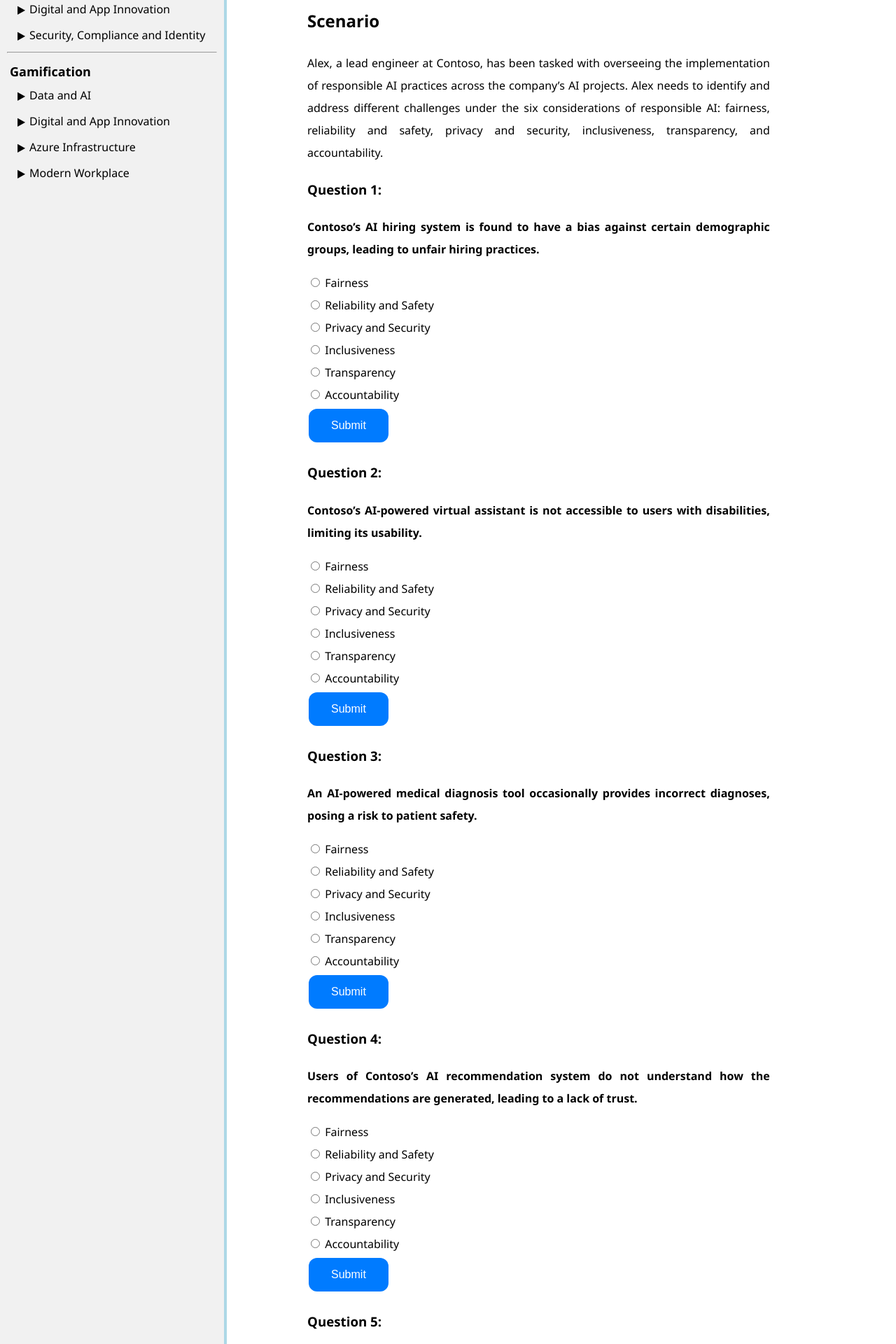
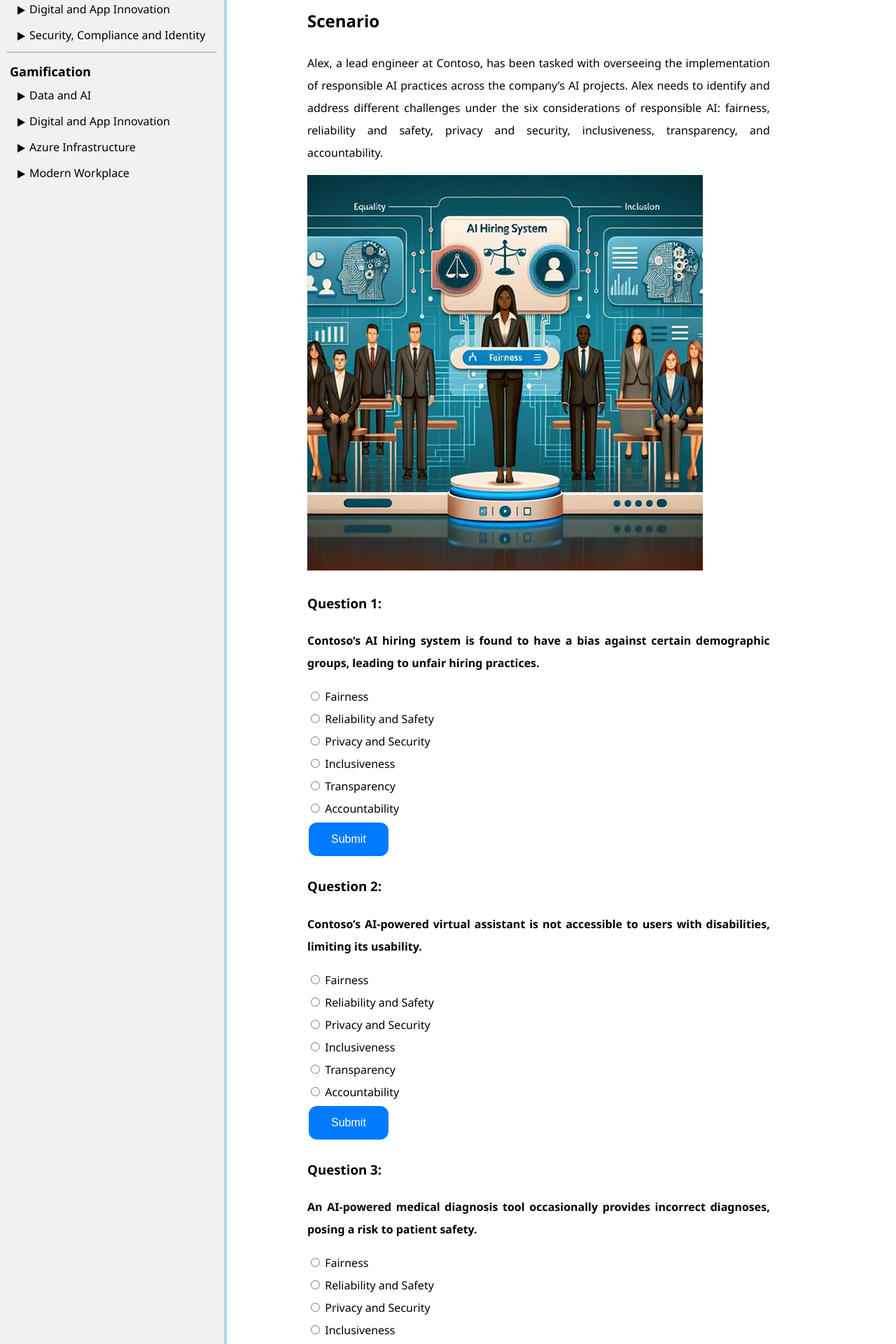
Before and after one commit to ningweinw/iengage, a Jekyll site: the page built from project-files/case-study/Data and AI/Responsible AI.md, in a window 1280 px wide. Shown: the part 300-2220 px from the top of the page at 70% size. Built offline with Jekyll 4.4.1, drawn with Linux system fonts in a browser that asks for light colours.

Commit message:
Update Responsible AI.md

```diff
--- a/project-files/case-study/Data and AI/Responsible AI.md
+++ b/project-files/case-study/Data and AI/Responsible AI.md
@@ -15,6 +15,10 @@
 ## Scenario
 
 Alex, a lead engineer at Contoso, has been tasked with overseeing the implementation of responsible AI practices across the company's AI projects. Alex needs to identify and address different challenges under the six considerations of responsible AI: fairness, reliability and safety, privacy and security, inclusiveness, transparency, and accountability.
+
+<a href="./images/crai1.png">
+  <img src="./images/rai1.png" alt="a picture of a woman with responsible ai banner">
+</a>
 
 ### Question 1:
 **Contoso's AI hiring system is found to have a bias against certain demographic groups, leading to unfair hiring practices.**
```
